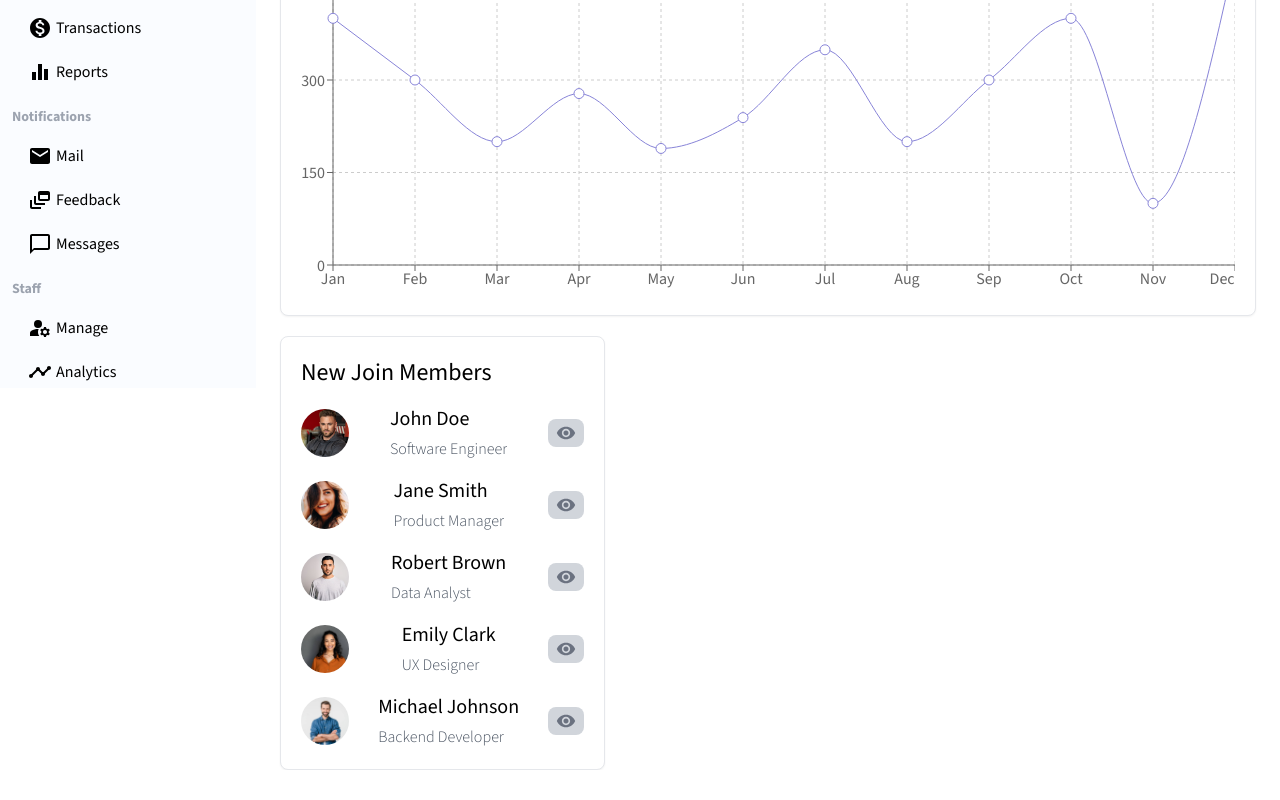
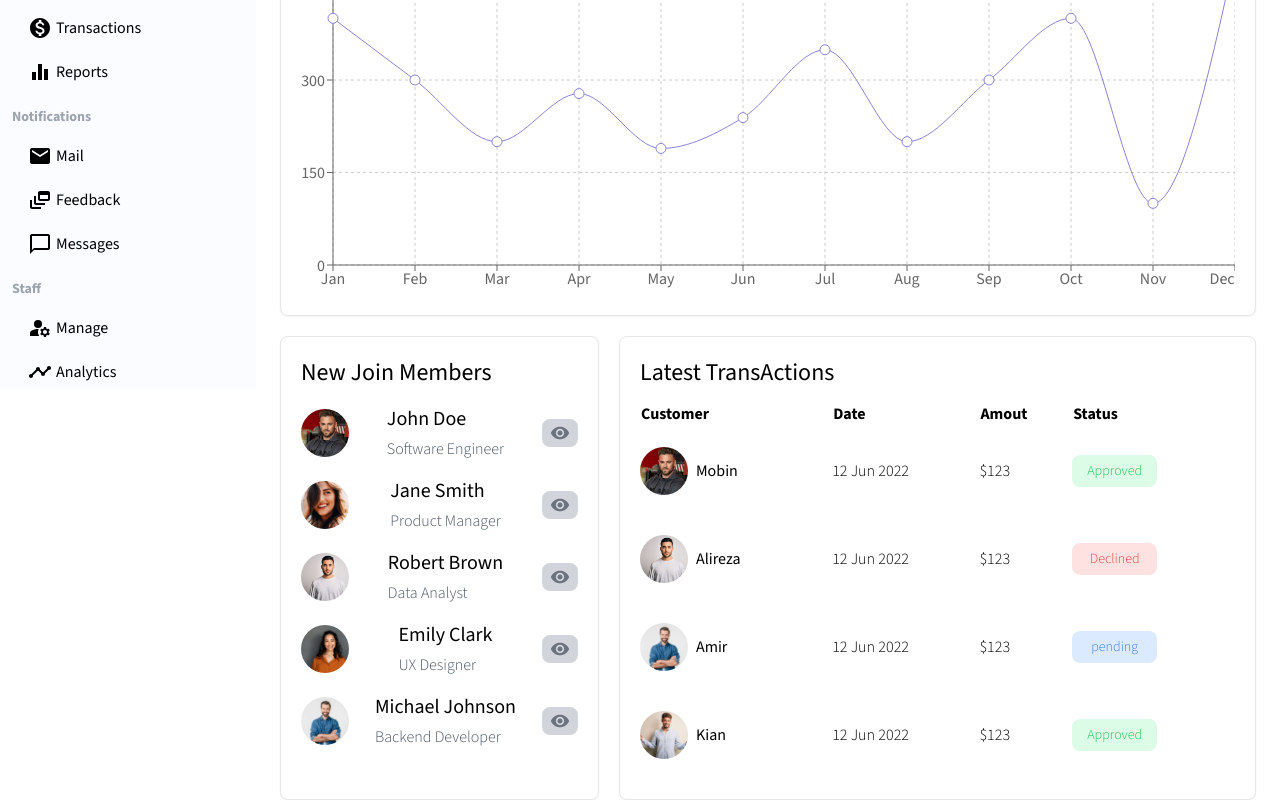
Before and after one commit to mobin-izadi/react-dashboard-admin, a React (Create React App) app: page / in a window 1280 px wide. Shown: the part 412-1212 px from the top of the page. Before the commit the page ends 1182 px from the top, so only its background shows below. Built offline with nearby package versions, Linux system fonts and the light colour scheme.

Commit message:
add component LatestTransActions && responsive it

```diff
--- /dev/null
+++ b/src/components/Home/LatestTransActions/LatestTransActions.css
@@ -0,0 +1,26 @@
+table {
+  @apply block sm:table;
+}
+thead {
+  @apply hidden sm:table-header-group;
+}
+tbody {
+  @apply block sm:table-row-group;
+}
+tr {
+  @apply block sm:table-row;
+}
+th,
+td {
+  @apply block sm:table-cell;
+}
+td {
+  @apply relative pl-[50%] sm:pl-0;
+}
+td:before {
+  @apply sm:hidden;
+  position: absolute;
+  left: 6px;
+  content: attr(data-label) ' : ';
+  font-weight: bold;
+}
--- /dev/null
+++ b/src/components/Home/LatestTransActions/LatestTransActions.jsx
@@ -0,0 +1,93 @@
+import React from 'react'
+import './LatestTransActions.css'
+export default function LatestTransActions() {
+    return (
+        <section className='bg-white rounded-lg border shadow-sm p-2 xl:p-5 basis-full lg:basis-1/2 xl:basis-2/3' >
+            <span className='text-2xl'>Latest TransActions</span>
+            {/* Latest TransActions wrapper */}
+            <div className=' mt-3 overflow-x-auto'>
+                <table className='w-full border-collapse'>
+                    <thead>
+                        <tr >
+                            <th className='text-start'>
+                                Customer
+                            </th>
+                            <th className='text-start' >
+                                Date
+                            </th>
+                            <th className='text-start'>
+                                Amout
+                            </th>
+                            <th className='text-start'>
+                                Status
+                            </th>
+                        </tr>
+                    </thead>
+                    <tbody>
+                        <tr>
+                            <td className='flex gap-2 items-center py-2 sm:py-5 mt-6 sm:mt-0 ' data-label='Customer'>
+                                <div className='block lg:hidden xl:block w-12 h-12 rounded-full overflow-hidden shrink-0'>
+                                    <img src="/images/profiles/1.png" alt="" className='w-full h-full object-cover' />
+                                </div>
+                                <span>Mobin</span>
+                            </td>
+                            <td className='font-light py-2 sm:py-5 ' data-label='Date'>12 Jun 2022</td>
+                            <td className='font-light  py-2 sm:py-5' data-label='Amount'>$123</td>
+                            <td className='py-2sm:py-5' data-label='Status'>
+                                <div className='flex justify-center items-center w-[85px] h-8 bg-green-100 rounded-lg '>
+                                    <span className='text-green-500 text-sm font-light'>Approved</span>
+                                </div>
+                            </td>
+                        </tr>
+                        <tr>
+                            <td className='flex gap-2 items-center py-2 sm:py-5 mt-6 sm:mt-0 ' data-label='Customer'>
+                                <div className='block lg:hidden xl:block w-12 h-12 rounded-full overflow-hidden shrink-0'>
+                                    <img src="/images/profiles/2.jpg" alt="" className='w-full h-full object-cover' />
+                                </div>
+                                <span>Alireza</span>
+                            </td>
+                            <td className='font-light py-2 sm:py-5 ' data-label='Date'>12 Jun 2022</td>
+                            <td className='font-light  py-2 sm:py-5' data-label='Amount'>$123</td>
+                            <td className='py-2sm:py-5' data-label='Status'>
+                                <div className='flex justify-center items-center w-[85px] h-8 bg-red-100 rounded-lg '>
+                                    <span className='text-red-500 text-sm font-light'>Declined</span>
+                                </div>
+                            </td>
+                        </tr>
+                        <tr>
+                            <td className='flex gap-2 items-center py-2 sm:py-5 mt-6 sm:mt-0 ' data-label='Customer'>
+                                <div className='block lg:hidden xl:block w-12 h-12 rounded-full overflow-hidden shrink-0'>
+                                    <img src="/images/profiles/3.jpg" alt="" className='w-full h-full object-cover' />
+                                </div>
+                                <span>Amir</span>
+                            </td>
+                            <td className='font-light py-2 sm:py-5 ' data-label='Date'>12 Jun 2022</td>
+                            <td className='font-light  py-2 sm:py-5' data-label='Amount'>$123</td>
+                            <td className='py-2sm:py-5' data-label='Status'>
+                                <div className='flex justify-center items-center w-[85px] h-8 bg-blue-100 rounded-lg '>
+                                    <span className='text-blue-500 text-sm font-light'>pending</span>
+                                </div>
+                            </td>
+                        </tr>
+                        <tr>
+                            <td className='flex gap-2 items-center py-2 sm:py-5 mt-6 sm:mt-0 ' data-label='Customer'>
+                                <div className='block lg:hidden xl:block w-12 h-12 rounded-full overflow-hidden shrink-0'>
+                                    <img src="/images/profiles/4.jpg" alt="" className='w-full h-full object-cover' />
+                                </div>
+                                <span>Kian</span>
+                            </td>
+                            <td className='font-light py-2 sm:py-5 ' data-label='Date'>12 Jun 2022</td>
+                            <td className='font-light  py-2 sm:py-5' data-label='Amount'>$123</td>
+                            <td className='py-2sm:py-5' data-label='Status'>
+                                <div className='flex justify-center items-center w-[85px] h-8 bg-green-100 rounded-lg '>
+                                    <span className='text-green-500 text-sm font-light'>Approved</span>
+                                </div>
+                            </td>
+                        </tr>
+
+                    </tbody>
+                </table>
+            </div>
+        </section >
+    )
+}
--- a/src/components/Home/NewJoinUser/NewJoinUser.jsx
+++ b/src/components/Home/NewJoinUser/NewJoinUser.jsx
@@ -18,7 +18,7 @@ export default function NewJoinUser() {
 
     return (
         <>
-            <section className='bg-white rounded-lg border shadow-sm p-5 basis-full lg:basis-1/3'>
+            <section className='bg-white rounded-lg border shadow-sm p-2 xl:p-5 basis-full lg:basis-1/2 xl:basis-1/3 '>
                 <span className='text-2xl'>New Join Members</span>
                 <ul className='mt-4 space-y-4'>
                     {usersData.slice(0, 5).map((user) => (
--- a/src/index.css
+++ b/src/index.css
@@ -76,7 +76,7 @@
   }
 
   body {
-    @apply font-sans3 font-normal;
+    @apply font-sans3 font-normal overflow-x-hidden;
   }
 }
 
@@ -84,6 +84,7 @@
   /* width */
   .custom-scroll::-webkit-scrollbar {
     width: 4px;
+    height: 4px;
     border-radius: 20px;
   }
 
--- a/src/pages/Home/Home.js
+++ b/src/pages/Home/Home.js
@@ -3,14 +3,17 @@ import Features from '../../components/Home/Features/Features'
 import Chart from '../../components/Chart/Chart'
 import { dataChartHome } from '../../data'
 import NewJoinUser from '../../components/Home/NewJoinUser/NewJoinUser'
+import LatestTransActions from '../../components/Home/LatestTransActions/LatestTransActions'
+
 
 export default function Home() {
     return (
         <main className='space-y-5'>
             <Features></Features>
             <Chart title={'Month Sale'} data={dataChartHome} height={'h-[400px]'} yaxis={true} grid={true} ></Chart>
-            <div className='flex gap-5'>
+            <div className='flex gap-5 flex-wrap lg:flex-nowrap'>
                 <NewJoinUser></NewJoinUser>
+                <LatestTransActions></LatestTransActions>
             </div>
 
         </main>
```
